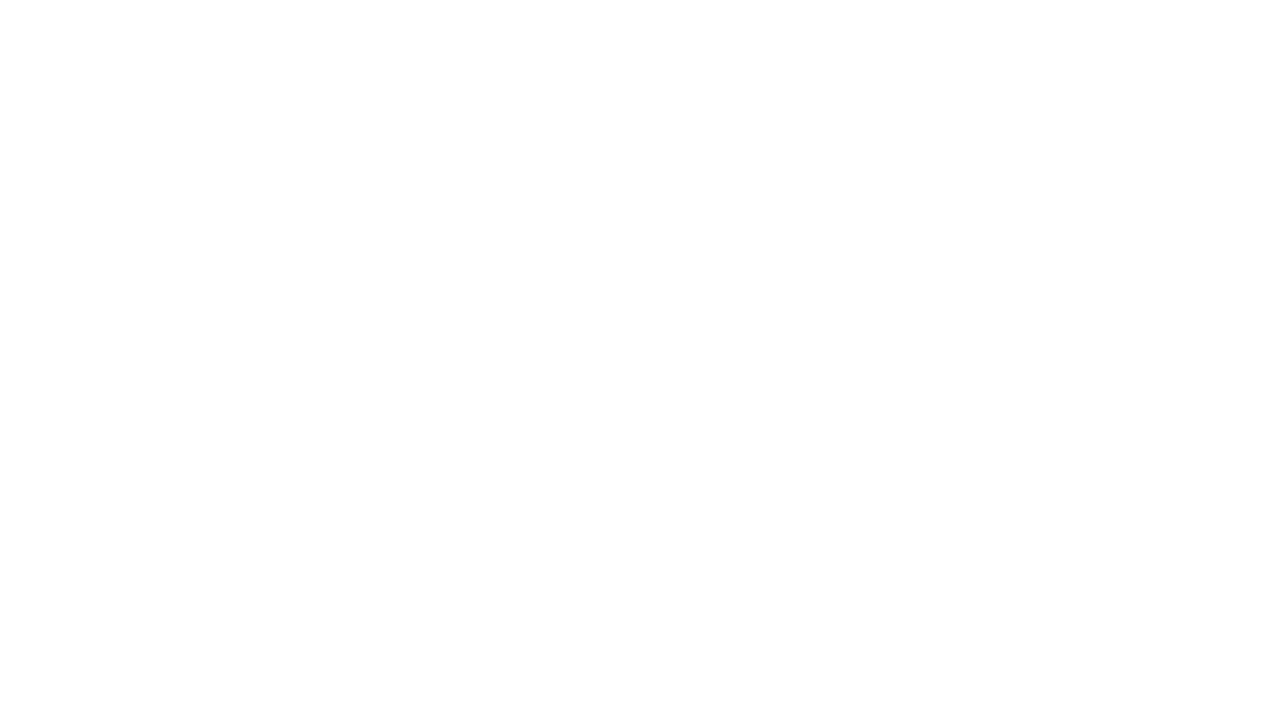
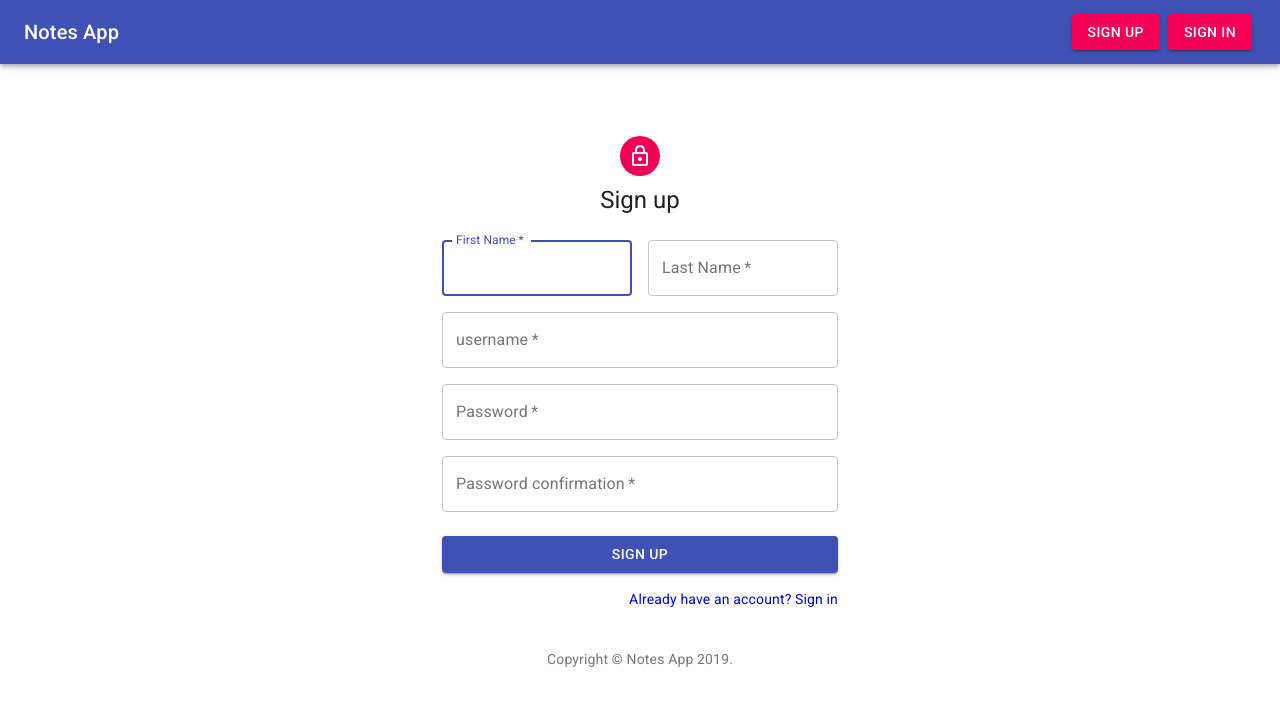
Before and after one commit to Roka20012/client, a React (Create React App) app: page /signup in a window 1280 px wide. Shown: the top 706 px of the page. Built offline with nearby package versions, Linux system fonts and the light colour scheme.

Commit message:
add routes for signup-in

```diff
--- a/src/App.js
+++ b/src/App.js
@@ -1,11 +1,19 @@
 import React from "react";
 import { Provider } from "react-redux";
-import { BrowserRouter as Router, Route } from "react-router-dom";
+import {
+    BrowserRouter as Router,
+    Route,
+    Switch,
+    Redirect
+} from "react-router-dom";
 import "typeface-roboto";
 
 import configureStore from "./store/configureStore";
 
-import MainPage from "./components/MainPage";
+import Header from "./containers/Header";
+import SignUp from "./containers/SignUp";
+import SignIn from "./containers/SignIn";
+import Page404 from "./components/Page404";
 
 import "./App.css";
 
@@ -16,7 +24,28 @@ function App() {
         <Provider store={store}>
             <Router>
                 <div>
-                    <Route path="/" exact component={MainPage} />
+                    <Switch>
+                        <Route
+                            path="/signin"
+                            render={props => (
+                                <>
+                                    <Header />
+                                    <SignIn />
+                                </>
+                            )}
+                        />
+                        <Route
+                            path="/signup"
+                            render={props => (
+                                <>
+                                    <Header />
+                                    <SignUp />
+                                </>
+                            )}
+                        />
+
+                        <Route component={Page404} />
+                    </Switch>
                 </div>
             </Router>
         </Provider>
--- a/src/components/MainPage/index.js
+++ /dev/null
@@ -1,3 +0,0 @@
-import MainPage from "./MainPage";
-
-export default MainPage;
--- /dev/null
+++ b/src/components/Page404/Page404.js
@@ -0,0 +1,45 @@
+import React from "react";
+import { Link } from "react-router-dom";
+
+import { Button, Typography, withStyles, Paper } from "@material-ui/core";
+
+const useStyles = theme => ({
+    root: {
+        marginTop: theme.spacing(10),
+        marginBottom: theme.spacing(10),
+        display: "flex",
+        flexDirection: "column",
+        alignItems: "center"
+    }
+});
+
+class Page404 extends React.Component {
+    render() {
+        const { classes } = this.props;
+        return (
+            <Paper className={classes.root}>
+                <Typography
+                    variant="h1"
+                    component="h1"
+                    fontWeight={500}
+                    color="primary"
+                >
+                    Page not found 404
+                </Typography>
+                <Link
+                    className={classes.root}
+                    to="/signin"
+                    style={{
+                        textDecoration: "none"
+                    }}
+                >
+                    <Button type="submit" variant="contained" color="secondary">
+                        Go to Sign In page
+                    </Button>
+                </Link>
+            </Paper>
+        );
+    }
+}
+
+export default withStyles(useStyles)(Page404);
--- /dev/null
+++ b/src/components/Page404/index.js
@@ -0,0 +1,3 @@
+import Page404 from "./Page404";
+
+export default Page404;
--- /dev/null
+++ b/src/components/SignInPage/index.js
@@ -0,0 +1,3 @@
+import SignInPage from "./SignInPage";
+
+export default SignInPage;
--- a/src/containers/Header/Header.js
+++ b/src/containers/Header/Header.js
@@ -1,4 +1,6 @@
 import React from "react";
+
+import { NavLink } from "react-router-dom";
 
 import {
     withStyles,
@@ -17,6 +19,9 @@ const useStyles = theme => ({
     },
     title: {
         flexGrow: 1
+    },
+    submit: {
+        margin: theme.spacing(1, .5, 1)
     }
 });
 
@@ -31,8 +36,50 @@ class Header extends React.Component {
                             <Typography variant="h6" className={classes.title}>
                                 Notes App
                             </Typography>
-                            <Button color="inherit">Sign Up</Button>
-                            <Button color="inherit">Sign In</Button>
+
+                            <NavLink
+                                to="/signup"
+                                activeClassName="selected"
+                                activeStyle={{
+                                    fontWeight: "bold",
+                                    color: "white"
+                                }}
+                                className={classes.submit}
+                                style={{
+                                    textDecoration: "none",
+                                    color: "#b0bec5"
+                                }}
+                            >
+                                <Button
+                                    type="submit"
+                                    variant="contained"
+                                    color="secondary"
+                                >
+                                    Sign Up
+                                </Button>
+                            </NavLink>
+
+                            <NavLink
+                                to="/signin"
+                                activeClassName="selected"
+                                className={classes.submit}
+                                activeStyle={{
+                                    fontWeight: "bold",
+                                    color: "white"
+                                }}
+                                style={{
+                                    textDecoration: "none",
+                                    color: "#b0bec5"
+                                }}
+                            >
+                                <Button
+                                    type="submit"
+                                    variant="contained"
+                                    color="secondary"
+                                >
+                                    Sign In
+                                </Button>
+                            </NavLink>
                         </Toolbar>
                     </AppBar>
                 </div>
--- a/src/containers/SignIn/SignIn.js
+++ b/src/containers/SignIn/SignIn.js
@@ -1,6 +1,5 @@
 import React from "react";
-
-import Copyright from '../../components/Copyright';
+import { NavLink } from "react-router-dom";
 
 import {
     Avatar,
@@ -16,6 +15,7 @@ import {
 } from "@material-ui/core";
 import LockOutlinedIcon from "@material-ui/icons/LockOutlined";
 
+import Copyright from "../../components/Copyright";
 
 const useStyles = theme => ({
     "@global": {
@@ -24,7 +24,7 @@ const useStyles = theme => ({
         }
     },
     paper: {
-        marginTop: theme.spacing(25),
+        marginTop: theme.spacing(8),
         display: "flex",
         flexDirection: "column",
         alignItems: "center"
@@ -61,10 +61,10 @@ class SignIn extends React.Component {
                             margin="normal"
                             required
                             fullWidth
-                            id="email"
-                            label="Email Address"
-                            name="email"
-                            autoComplete="email"
+                            id="username"
+                            label="Username"
+                            name="username"
+                            autoComplete="username"
                             autoFocus
                         />
                         <TextField
@@ -88,11 +88,18 @@ class SignIn extends React.Component {
                             Sign In
                         </Button>
                         <Grid container>
-                            <Grid item xs>
-                            </Grid>
+                            <Grid item xs></Grid>
                             <Grid item>
                                 <Link href="#" variant="body2">
-                                    {"Don't have an account? Sign Up"}
+                                    <NavLink
+                                        to="/signup"
+                                        activeClassName="selected"
+                                        style={{
+                                            textDecoration: "none"
+                                        }}
+                                    >
+                                        Don't have an account? Sign Up
+                                    </NavLink>
                                 </Link>
                             </Grid>
                         </Grid>
--- a/src/containers/SignUp/SignUp.js
+++ b/src/containers/SignUp/SignUp.js
@@ -1,6 +1,6 @@
 import React from "react";
+import { NavLink } from "react-router-dom";
 
-import Copyright from "../../components//Copyright";
 import {
     Avatar,
     Button,
@@ -14,6 +14,8 @@ import {
     withStyles
 } from "@material-ui/core";
 import LockOutlinedIcon from "@material-ui/icons/LockOutlined";
+
+import Copyright from "../../components//Copyright";
 
 const useStyles = theme => ({
     "@global": {
@@ -83,10 +85,11 @@ class SignUp extends React.Component {
                                     variant="outlined"
                                     required
                                     fullWidth
-                                    id="email"
-                                    label="Email Address"
-                                    name="email"
-                                    autoComplete="email"
+                                    name="username"
+                                    label="username"
+                                    type="username"
+                                    id="username"
+                                    autoComplete="current-password"
                                 />
                             </Grid>
                             <Grid item xs={12}>
@@ -126,7 +129,15 @@ class SignUp extends React.Component {
                         <Grid container justify="flex-end">
                             <Grid item>
                                 <Link href="#" variant="body2">
-                                    Already have an account? Sign in
+                                    <NavLink
+                                        to="/signin"
+                                        activeClassName="selected"
+                                        style={{
+                                            textDecoration: "none"
+                                        }}
+                                    >
+                                        Already have an account? Sign in
+                                    </NavLink>
                                 </Link>
                             </Grid>
                         </Grid>
```
Also changed, not shown: src/components/SignInPage/SignInPage.js (renamed from src/components/MainPage/MainPage.js).
